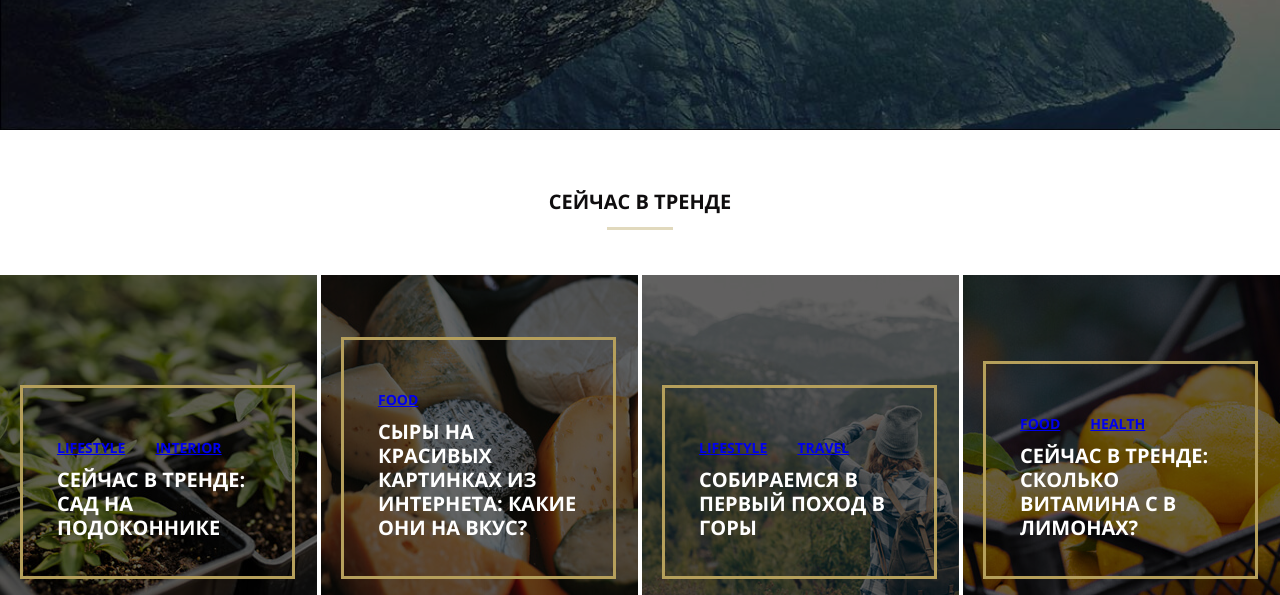
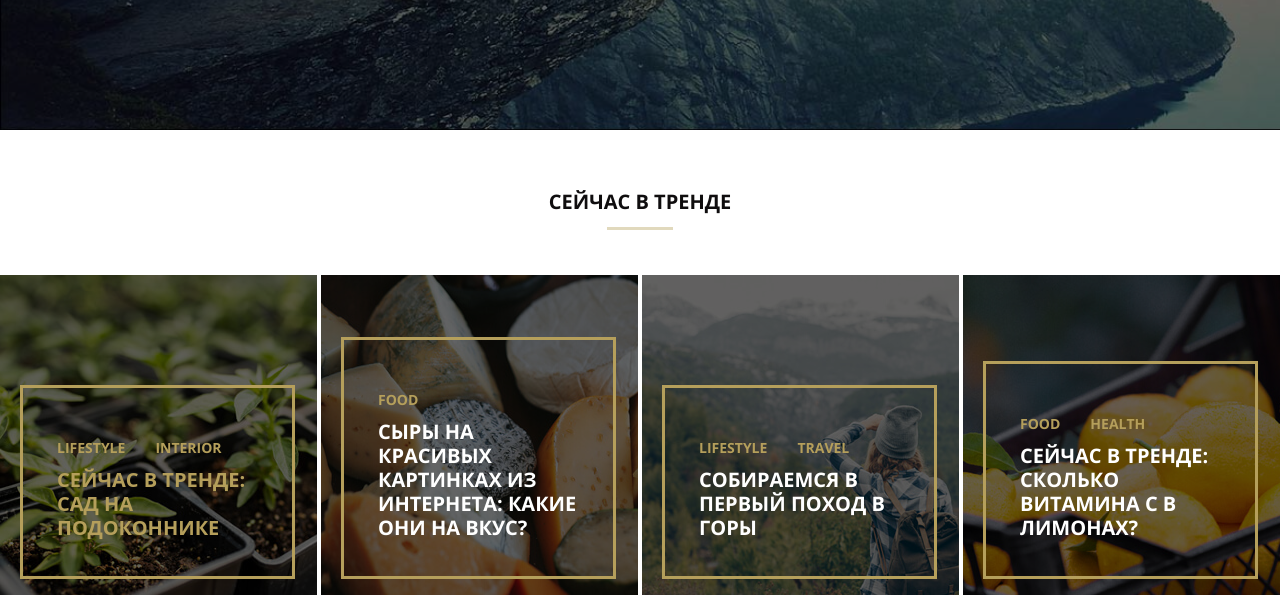
Before and after one commit to IrinaOre/mq-diploma, a plain HTML site: page index.html in a window 1280 px wide. In both pictures the pointer is over the element "СЕЙЧАС В ТРЕНДЕ: САД НА ПОДОКОННИКЕ". Shown: the part 441-1036 px from the top of the page. Drawn offline with Linux system fonts and the light colour scheme; files whose address does not match are found by name.

Commit message:
Changes 26.04.24 14:00

```diff
--- a/css/style.css
+++ b/css/style.css
@@ -21,6 +21,8 @@
 body {
  min-width: 1200px;
     }
+
+/* header */
 
 .header {
     font-family: "OpenSans", sans-serif;
@@ -94,6 +96,8 @@ body {
     margin-top: 195px;
 }
 
+/* New Trends */
+
   .trends__title {
     text-transform: uppercase;
     font-size: 20px;
@@ -118,7 +122,18 @@ body {
   }
   .image1 {
     background-image: url("../images/trend1.jpg");
+  }
 
+  .image2 {
+    background-image: url("../images/trend2.jpg");
+  }
+
+  .image3 {
+    background-image: url("../images/trend3.jpg");
+  }
+
+  .image4 {
+    background-image: url("../images/trend4.jpg");
   }
 
   .trends__card {
@@ -144,7 +159,6 @@ body {
     z-index: -1;
     }
 
-
   .trends__card-content {
     margin-left: 20px;
     margin-right: 22px;
@@ -156,6 +170,7 @@ body {
     padding-left: 34px;
     padding-right: 35px;
     }
+
   .trends__list {
     font-size: 14px;
     line-height: 40px;
@@ -164,9 +179,11 @@ body {
     font-weight: 700;
     font-family: "OpenSans";
     }
+
   .trends__list-item {
     margin-right: 30px;
     }
+
   .trends__card-title {
     font-size: 20px;
     line-height: 24px;
@@ -174,19 +191,32 @@ body {
     color: #ffffff;
     font-weight: 700;
     font-family: "OpenSans";
-
     }
 
-  .image2 {
-    background-image: url("../images/trend2.jpg");
+  .trends__card-title:hover {
+    font-size: 20px;
+    line-height: 24px;
+    text-transform: uppercase;
+    color: #b59f5b;
+    font-weight: 700;
+    font-family: "Open Sans";
+  }
 
+  .trends__card-link {
+    text-decoration: none;
+    color: #b59f5b;
   }
-  .image3 {
-    background-image: url("../images/trend3.jpg");
+
+  .trends__card-link:hover {
+    font-size: 14px;
+    line-height: 40px;
+    text-decoration: underline;
+    text-transform: uppercase;
+    color: #b59f5b;
+    font-weight: 700;
+    font-family: "OpenSans";
     }
-  .image4 {
-    background-image: url("../images/trend4.jpg");
-  }
+
    .trends__list {
     list-style-type: none;
     display: flex;
```
Lines whose indentation alone changed are shown as unchanged.
